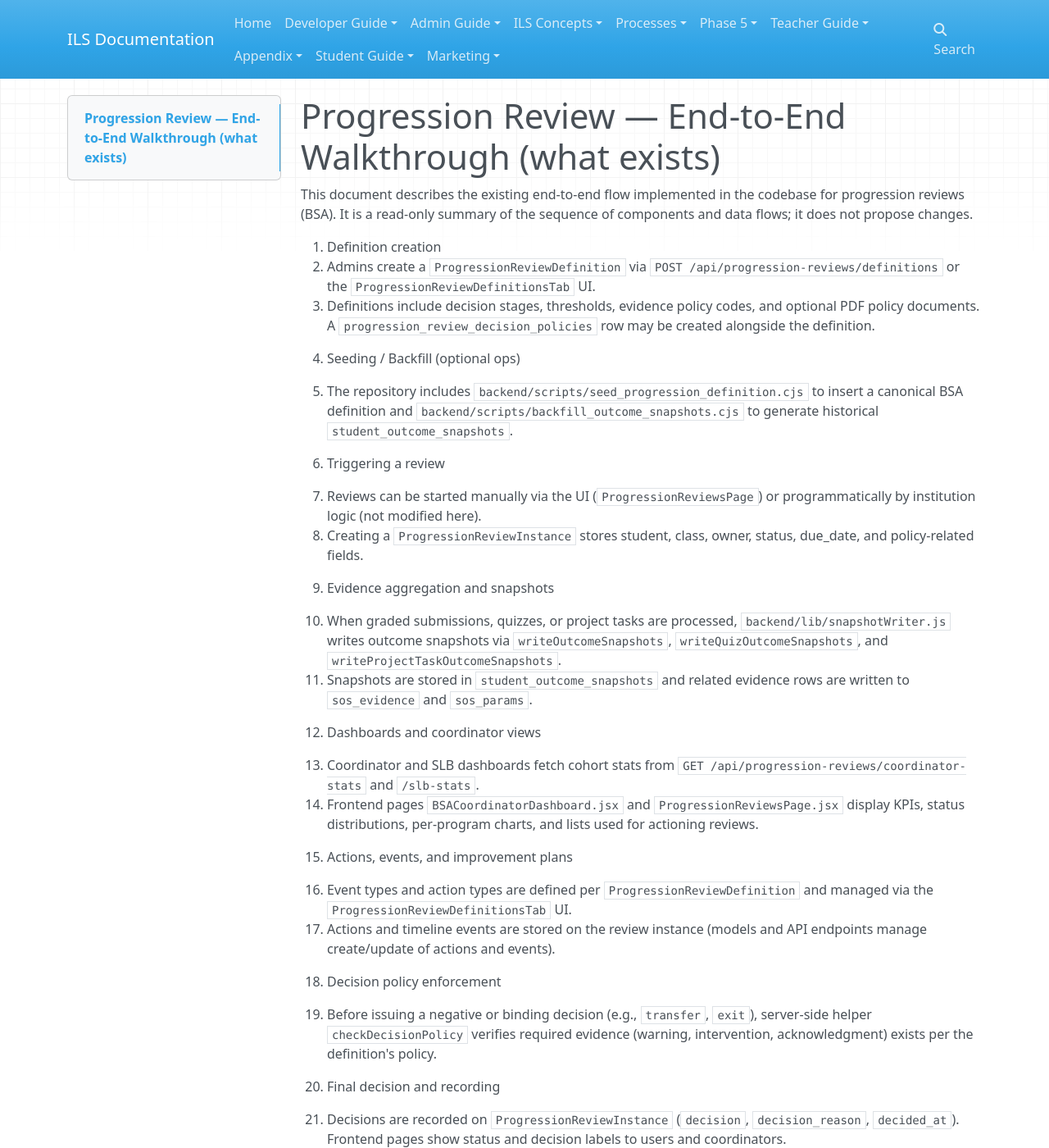
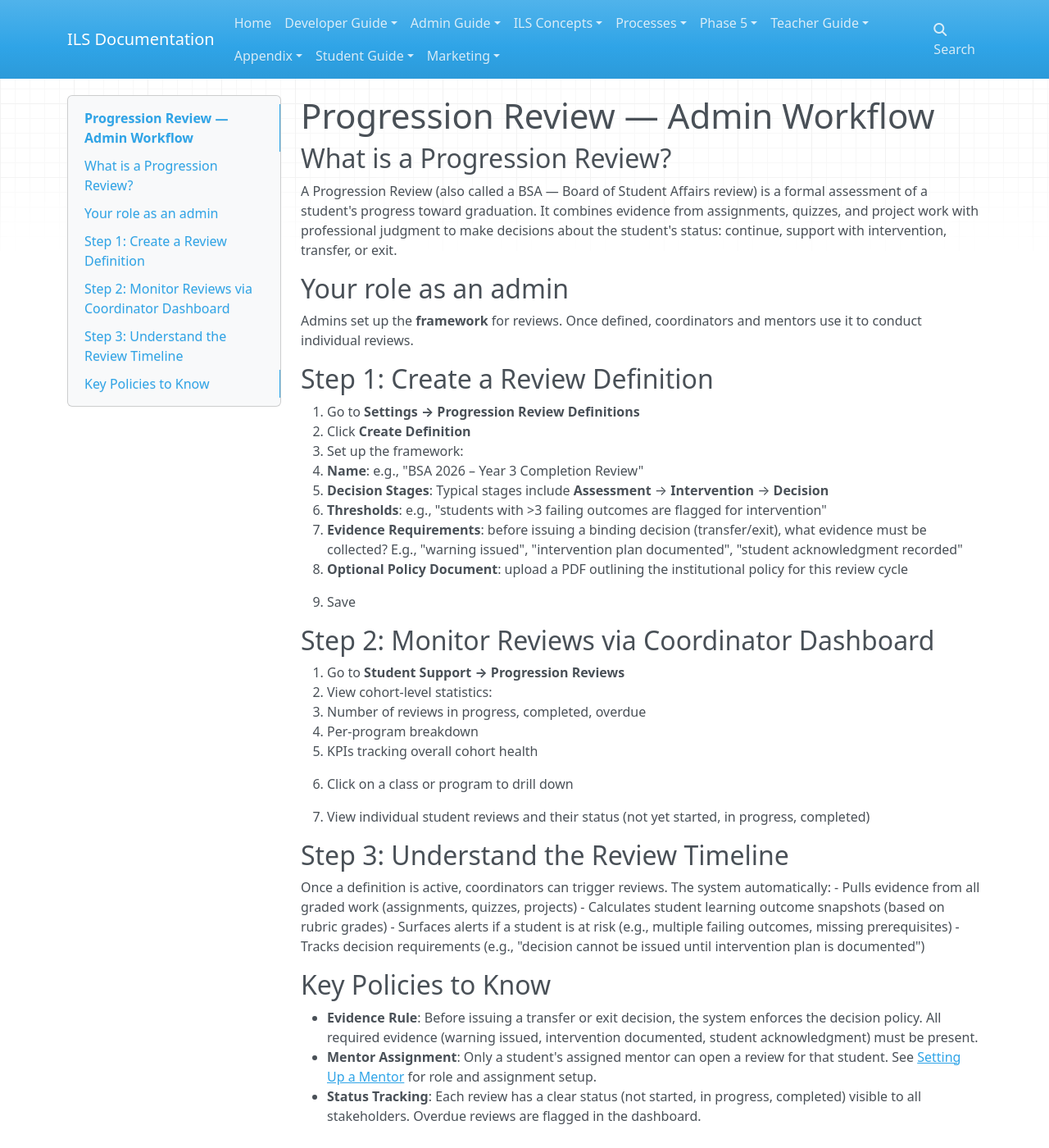
Before and after one commit to Maestrocop/ILS-doc, an MkDocs documentation site: the page built from docs/admin/end-to-end-walkthrough.md, in a window 1280 px wide and 1400 px high. Shown: the whole window at 82% size. Built offline with MkDocs 1.6.1, drawn with Linux system fonts in a browser that asks for light colours; nearby versions of some CDN libraries; some of the changed text lies outside the part shown.

Commit message:
Docs: remove technical content from end-to-end-walkthrough, pdca-feedback-research

```diff
--- a/docs/admin/end-to-end-walkthrough.md
+++ b/docs/admin/end-to-end-walkthrough.md
@@ -1,49 +1,47 @@
-# Progression Review — End-to-End Walkthrough (what exists)
+# Progression Review — Admin Workflow
 
-This document describes the existing end-to-end flow implemented in the codebase for progression reviews (BSA). It is a read-only summary of the sequence of components and data flows; it does not propose changes.
+## What is a Progression Review?
 
-1. Definition creation
-   - Admins create a `ProgressionReviewDefinition` via `POST /api/progression-reviews/definitions` or the `ProgressionReviewDefinitionsTab` UI.
-   - Definitions include decision stages, thresholds, evidence policy codes, and optional PDF policy documents. A `progression_review_decision_policies` row may be created alongside the definition.
+A Progression Review (also called a BSA — Board of Student Affairs review) is a formal assessment of a student's progress toward graduation. It combines evidence from assignments, quizzes, and project work with professional judgment to make decisions about the student's status: continue, support with intervention, transfer, or exit.
 
-2. Seeding / Backfill (optional ops)
-   - The repository includes `backend/scripts/seed_progression_definition.cjs` to insert a canonical BSA definition and `backend/scripts/backfill_outcome_snapshots.cjs` to generate historical `student_outcome_snapshots`.
+## Your role as an admin
 
-3. Triggering a review
-   - Reviews can be started manually via the UI (`ProgressionReviewsPage`) or programmatically by institution logic (not modified here).
-   - Creating a `ProgressionReviewInstance` stores student, class, owner, status, due_date, and policy-related fields.
+Admins set up the **framework** for reviews. Once defined, coordinators and mentors use it to conduct individual reviews.
 
-4. Evidence aggregation and snapshots
-   - When graded submissions, quizzes, or project tasks are processed, `backend/lib/snapshotWriter.js` writes outcome snapshots via `writeOutcomeSnapshots`, `writeQuizOutcomeSnapshots`, and `writeProjectTaskOutcomeSnapshots`.
-   - Snapshots are stored in `student_outcome_snapshots` and related evidence rows are written to `sos_evidence` and `sos_params`.
+## Step 1: Create a Review Definition
 
-5. Dashboards and coordinator views
-   - Coordinator and SLB dashboards fetch cohort stats from `GET /api/progression-reviews/coordinator-stats` and `/slb-stats`.
-   - Frontend pages `BSACoordinatorDashboard.jsx` and `ProgressionReviewsPage.jsx` display KPIs, status distributions, per-program charts, and lists used for actioning reviews.
+1. Go to **Settings → Progression Review Definitions**
+2. Click **Create Definition**
+3. Set up the framework:
+   - **Name**: e.g., "BSA 2026 – Year 3 Completion Review"
+   - **Decision Stages**: Typical stages include **Assessment** → **Intervention** → **Decision**
+   - **Thresholds**: e.g., "students with >3 failing outcomes are flagged for intervention"
+   - **Evidence Requirements**: before issuing a binding decision (transfer/exit), what evidence must be collected? E.g., "warning issued", "intervention plan documented", "student acknowledgment recorded"
+   - **Optional Policy Document**: upload a PDF outlining the institutional policy for this review cycle
 
-6. Actions, events, and improvement plans
-   - Event types and action types are defined per `ProgressionReviewDefinition` and managed via the `ProgressionReviewDefinitionsTab` UI.
-   - Actions and timeline events are stored on the review instance (models and API endpoints manage create/update of actions and events).
+4. Save
 
-7. Decision policy enforcement
-   - Before issuing a negative or binding decision (e.g., `transfer`, `exit`), server-side helper `checkDecisionPolicy` verifies required evidence (warning, intervention, acknowledgment) exists per the definition's policy.
+## Step 2: Monitor Reviews via Coordinator Dashboard
 
-8. Final decision and recording
-   - Decisions are recorded on `ProgressionReviewInstance` (`decision`, `decision_reason`, `decided_at`). Frontend pages show status and decision labels to users and coordinators.
+1. Go to **Student Support → Progression Reviews**
+2. View cohort-level statistics:
+   - Number of reviews in progress, completed, overdue
+   - Per-program breakdown
+   - KPIs tracking overall cohort health
 
-9. Alerts and reports
-   - Alerts endpoints (`backend/routes/alerts.js`) provide coordinator-scoped reports (overdue reviews, students without advisors, grading backlog) used by dashboards.
+3. Click on a class or program to drill down
+4. View individual student reviews and their status (not yet started, in progress, completed)
 
-Source files referenced (examples):
-- `ILS-dev/backend/models/ProgressionReviewDefinition.js`
-- `ILS-dev/backend/models/ProgressionReviewInstance.js`
-- `ILS-dev/backend/lib/snapshotWriter.js`
-- `ILS-dev/backend/routes/progressionReviews.js`
-- `ILS-dev/backend/scripts/seed_progression_definition.cjs`
-- `ILS-dev/backend/scripts/backfill_outcome_snapshots.cjs`
-- `ILS-dev/frontend/src/pages/ProgressionReviewsPage.jsx`
-- `ILS-dev/frontend/src/pages/BSACoordinatorDashboard.jsx`
-- `ILS-dev/frontend/src/pages/MyBSAReviewPage.jsx`
-- `ILS-dev/frontend/src/components/ProgressionReviewDefinitionsTab.jsx`
+## Step 3: Understand the Review Timeline
 
-This is a factual walkthrough of implemented components only; no changes are made to `ILS-dev`.
+Once a definition is active, coordinators can trigger reviews. The system automatically:
+- Pulls evidence from all graded work (assignments, quizzes, projects)
+- Calculates student learning outcome snapshots (based on rubric grades)
+- Surfaces alerts if a student is at risk (e.g., multiple failing outcomes, missing prerequisites)
+- Tracks decision requirements (e.g., "decision cannot be issued until intervention plan is documented")
+
+## Key Policies to Know
+
+- **Evidence Rule**: Before issuing a transfer or exit decision, the system enforces the decision policy. All required evidence (warning issued, intervention documented, student acknowledgment) must be present.
+- **Mentor Assignment**: Only a student's assigned mentor can open a review for that student. See [Setting Up a Mentor](setting-up-mentor.md) for role and assignment setup.
+- **Status Tracking**: Each review has a clear status (not started, in progress, completed) visible to all stakeholders. Overdue reviews are flagged in the dashboard.
```
Also changed, not shown: docs/admin/pdca-feedback-research.md (+1 -11 lines).
